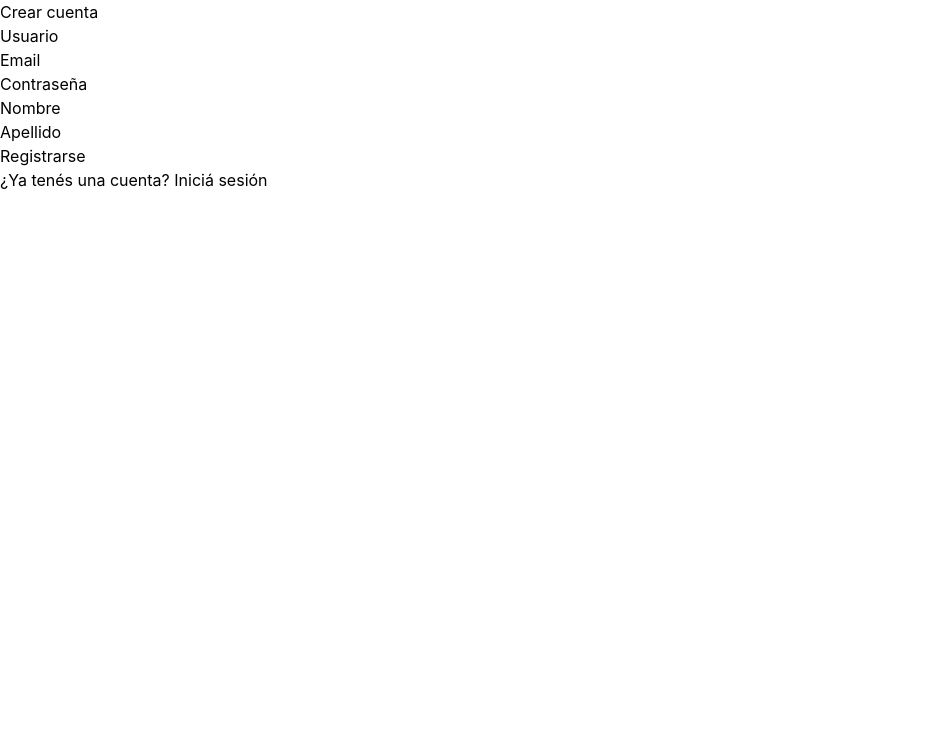
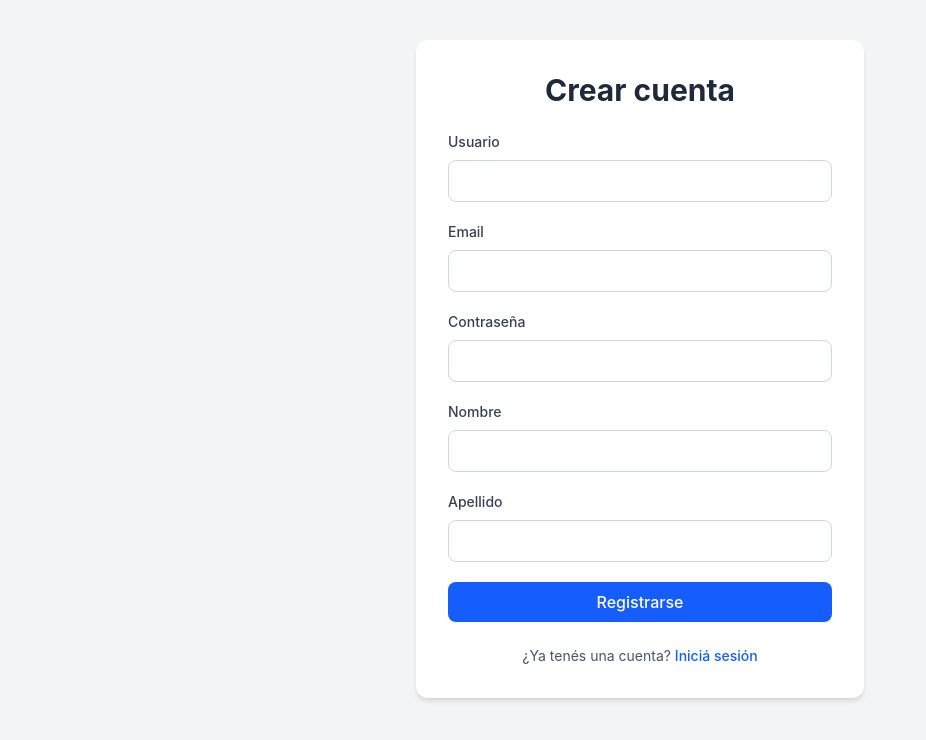
Before and after one commit to dorregoagus/trabajo-practico-integrador-2, a React (Vite) app in the folder frontend/: page /register in a window 1280 px wide. Shown: the top 740 px of the page, without its empty margins (0-926 px from the left). Built offline with nearby package versions, Linux system fonts and the light colour scheme.

Commit message:
se aplicaron los estilos a la página de registro

```diff
--- a/frontend/src/pages/RegisterPage.jsx
+++ b/frontend/src/pages/RegisterPage.jsx
@@ -54,12 +54,21 @@ function RegisterPage() {
     }
 
     return (
-        <main>
-            <h1>Crear cuenta</h1>
+        <main className="min-h-screen bg-gray-100 px-6 py-10">
+            <section className="mx-auto max-w-md rounded-xl bg-white p-8 shadow-md">
+                <h1 className="mb-6 text-center text-3xl font-bold text-gray-800">
+                    Crear cuenta
+                </h1>
 
-            <form onSubmit={handleSubmit}>
+                <form onSubmit={handleSubmit} className="space-y-5">
                     <div>
-                    <label htmlFor="username">Usuario</label>
+                        <label
+                            htmlFor="username"
+                            className="mb-2 block text-sm font-medium text-gray-700"
+                        >
+                            Usuario
+                        </label>
+
                         <input
                             id="username"
                             name="username"
@@ -67,11 +76,18 @@ function RegisterPage() {
                             value={form.username}
                             onChange={handleInputChange}
                             required
+                            className="w-full rounded-lg border border-gray-300 px-4 py-2 outline-none focus:border-blue-500"
                         />
                     </div>
 
                     <div>
-                    <label htmlFor="email">Email</label>
+                        <label
+                            htmlFor="email"
+                            className="mb-2 block text-sm font-medium text-gray-700"
+                        >
+                            Email
+                        </label>
+
                         <input
                             id="email"
                             name="email"
@@ -79,11 +95,18 @@ function RegisterPage() {
                             value={form.email}
                             onChange={handleInputChange}
                             required
+                            className="w-full rounded-lg border border-gray-300 px-4 py-2 outline-none focus:border-blue-500"
                         />
                     </div>
 
                     <div>
-                    <label htmlFor="password">Contraseña</label>
+                        <label
+                            htmlFor="password"
+                            className="mb-2 block text-sm font-medium text-gray-700"
+                        >
+                            Contraseña
+                        </label>
+
                         <input
                             id="password"
                             name="password"
@@ -91,11 +114,18 @@ function RegisterPage() {
                             value={form.password}
                             onChange={handleInputChange}
                             required
+                            className="w-full rounded-lg border border-gray-300 px-4 py-2 outline-none focus:border-blue-500"
                         />
                     </div>
 
                     <div>
-                    <label htmlFor="firstName">Nombre</label>
+                        <label
+                            htmlFor="firstName"
+                            className="mb-2 block text-sm font-medium text-gray-700"
+                        >
+                            Nombre
+                        </label>
+
                         <input
                             id="firstName"
                             name="firstName"
@@ -103,11 +133,18 @@ function RegisterPage() {
                             value={form.firstName}
                             onChange={handleInputChange}
                             required
+                            className="w-full rounded-lg border border-gray-300 px-4 py-2 outline-none focus:border-blue-500"
                         />
                     </div>
 
                     <div>
-                    <label htmlFor="lastName">Apellido</label>
+                        <label
+                            htmlFor="lastName"
+                            className="mb-2 block text-sm font-medium text-gray-700"
+                        >
+                            Apellido
+                        </label>
+
                         <input
                             id="lastName"
                             name="lastName"
@@ -115,25 +152,37 @@ function RegisterPage() {
                             value={form.lastName}
                             onChange={handleInputChange}
                             required
+                            className="w-full rounded-lg border border-gray-300 px-4 py-2 outline-none focus:border-blue-500"
                         />
                     </div>
 
                     {errors.length > 0 && (
-                    <div>
+                        <div className="rounded-lg bg-red-100 p-3 text-sm text-red-700">
                             {errors.map((error, index) => (
                                 <p key={index}>{error.msg || error}</p>
                             ))}
                         </div>
                     )}
 
-                <button type="submit" disabled={isLoading}>
+                    <button
+                        type="submit"
+                        disabled={isLoading}
+                        className="w-full rounded-lg bg-blue-600 px-4 py-2 font-medium text-white hover:bg-blue-700 disabled:cursor-not-allowed disabled:opacity-50"
+                    >
                         {isLoading ? 'Creando cuenta...' : 'Registrarse'}
                     </button>
                 </form>
 
-            <p>
-                ¿Ya tenés una cuenta? <Link to="/login">Iniciá sesión</Link>
+                <p className="mt-6 text-center text-sm text-gray-600">
+                    ¿Ya tenés una cuenta?{' '}
+                    <Link
+                        to="/login"
+                        className="font-medium text-blue-600 hover:underline"
+                    >
+                        Iniciá sesión
+                    </Link>
                 </p>
+            </section>
         </main>
     )
 }
```
Lines whose indentation alone changed are shown as unchanged.
